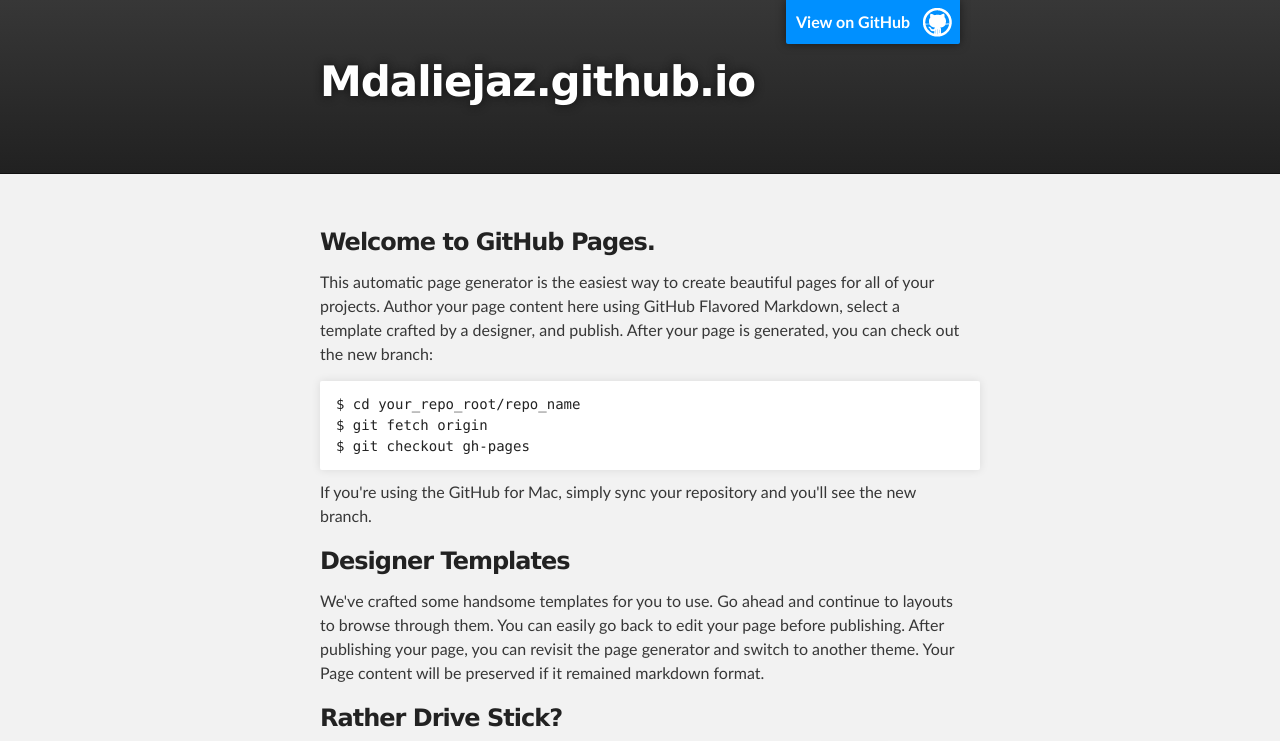
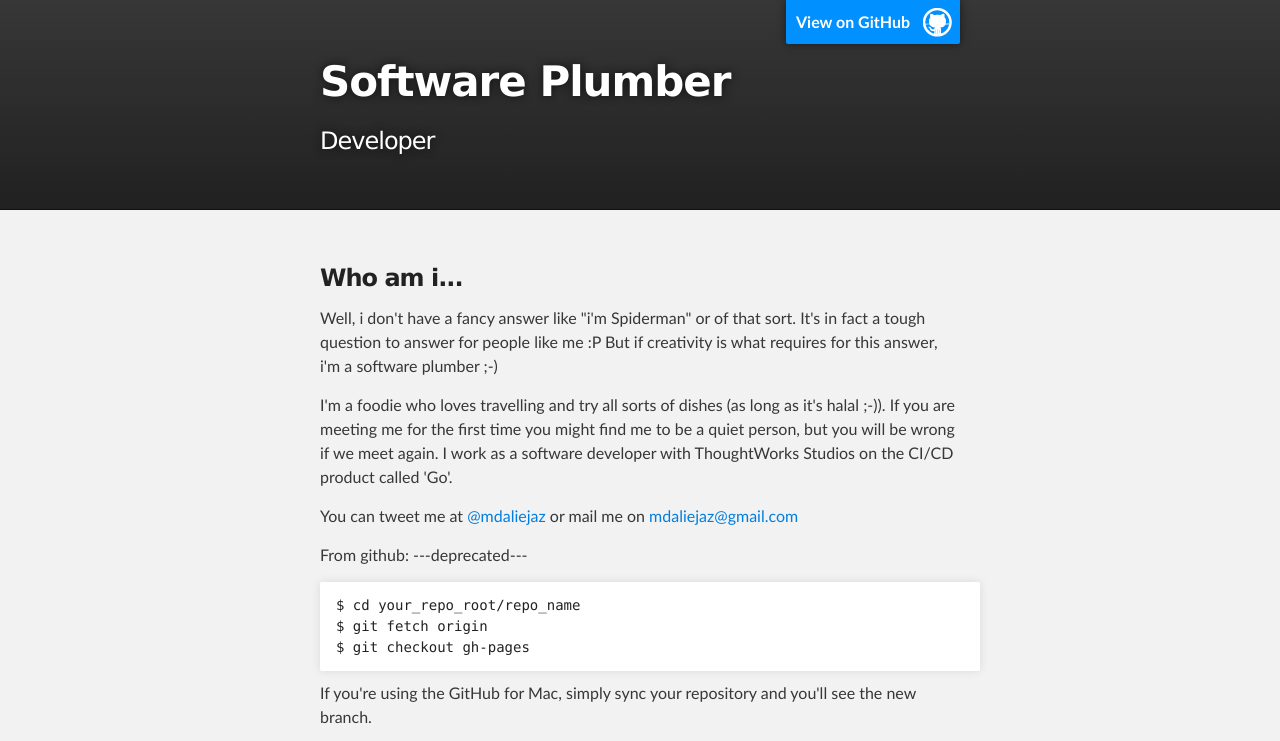
Before and after one commit to mdaliejaz/mdaliejaz.github.io, a plain HTML site: page index.html in a window 1280 px wide. Shown: the top 741 px of the page. Drawn offline with Linux system fonts and the light colour scheme.

Commit message:
Replace master branch with page content via GitHub

```diff
--- a/index.html
+++ b/index.html
@@ -4,11 +4,11 @@
   <head>
     <meta charset='utf-8' />
     <meta http-equiv="X-UA-Compatible" content="chrome=1" />
-    <meta name="description" content="Mdaliejaz.github.io : " />
+    <meta name="description" content="Software Plumber : Developer" />
 
     <link rel="stylesheet" type="text/css" media="screen" href="stylesheets/stylesheet.css">
 
-    <title>Mdaliejaz.github.io</title>
+    <title>Software Plumber</title>
   </head>
 
   <body>
@@ -18,8 +18,8 @@
         <header class="inner">
           <a id="forkme_banner" href="https://github.com/mdaliejaz">View on GitHub</a>
 
-          <h1 id="project_title">Mdaliejaz.github.io</h1>
-          <h2 id="project_tagline"></h2>
+          <h1 id="project_title">Software Plumber</h1>
+          <h2 id="project_tagline">Developer</h2>
 
         </header>
     </div>
@@ -27,9 +27,16 @@
     <!-- MAIN CONTENT -->
     <div id="main_content_wrap" class="outer">
       <section id="main_content" class="inner">
-        <h3>Welcome to GitHub Pages.</h3>
+        <h3>Who am i...</h3>
 
-<p>This automatic page generator is the easiest way to create beautiful pages for all of your projects. Author your page content here using GitHub Flavored Markdown, select a template crafted by a designer, and publish. After your page is generated, you can check out the new branch:</p>
+<p>Well, i don't have a fancy answer like "i'm Spiderman" or of that sort. It's in fact a tough question to answer for people like me :P But if creativity is what requires for this answer, i'm a software plumber ;-)</p>
+
+<p>I'm a foodie who loves travelling and try all sorts of dishes (as long as it's halal ;-)). If you are meeting me for the first time you might find me to be a quiet person, but you will be wrong if we meet again. I work as a software developer with ThoughtWorks Studios on the CI/CD product called 'Go'.</p>
+
+<p>You can tweet me at <a href="https://github.com/mdaliejaz" class="user-mention">@mdaliejaz</a>
+or mail me on <a href="mailto:mdaliejaz@gmail.com">mdaliejaz@gmail.com</a></p>
+
+<p>From github: ---deprecated---</p>
 
 <pre><code>$ cd your_repo_root/repo_name
 $ git fetch origin
```
Also changed, not shown: params.json (+1 -1 lines).
